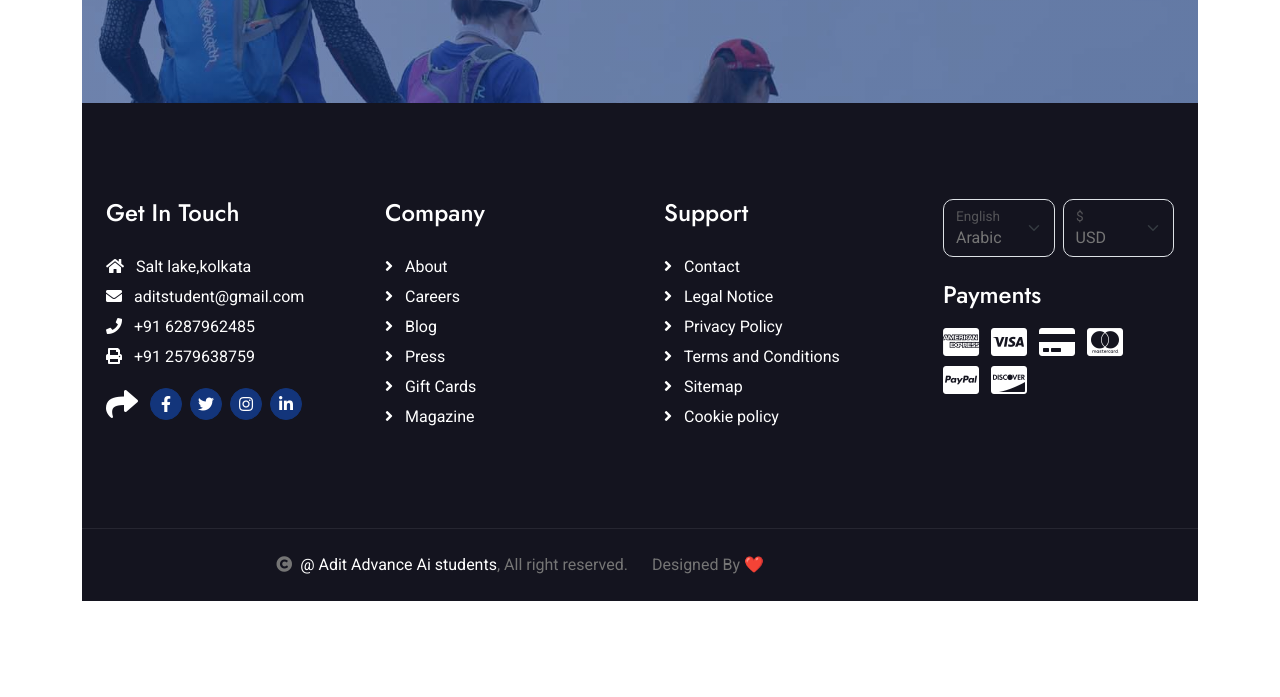
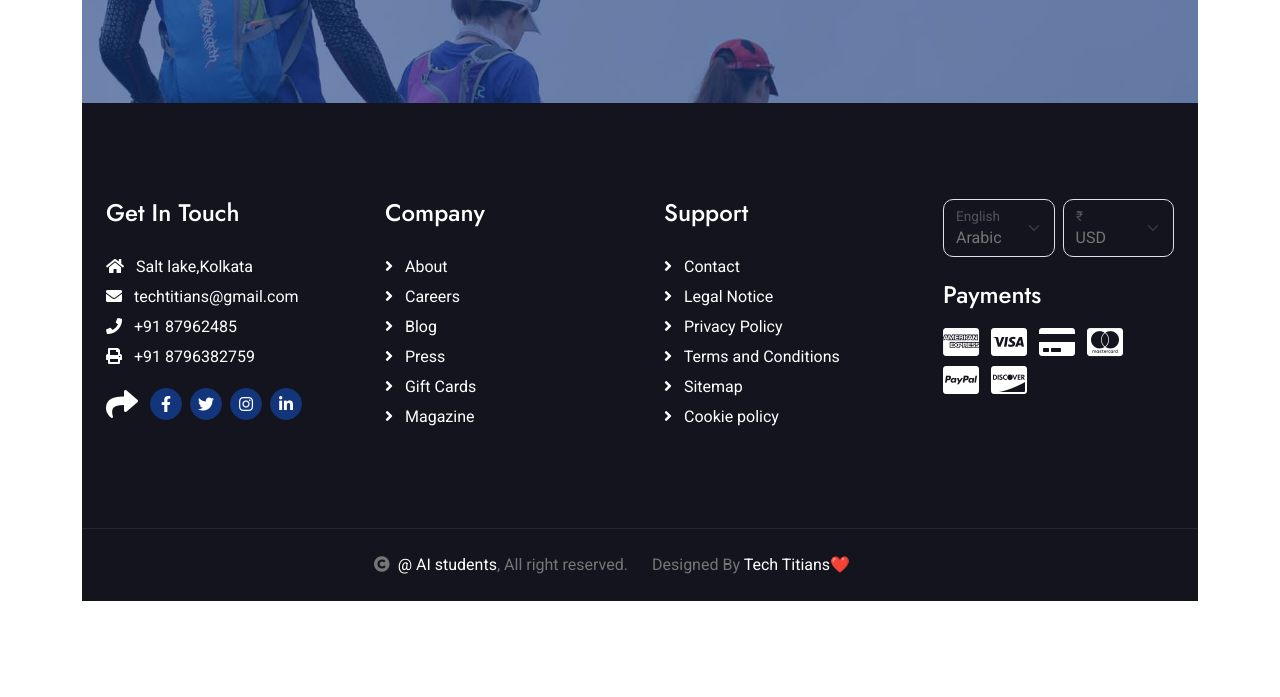
Before and after one commit to aashikaraj/AI-Project, a Flask app: page /about in a window 1280 px wide. Shown: the part 2138-2835 px from the top of the page. Run offline with Flask 3, Linux system fonts and the light colour scheme; some libraries are stand-ins or nearby versions.

Commit message:
footer.html

```diff
--- a/OJT/templates/footer.html
+++ b/OJT/templates/footer.html
@@ -31,10 +31,10 @@
                     <div class="col-md-6 col-lg-6 col-xl-3">
                         <div class="footer-item d-flex flex-column">
                             <h4 class="mb-4 text-white">Get In Touch</h4>
-                            <a href=""><i class="fas fa-home me-2"></i> Salt lake,kolkata <west-bangol></west-bangol></a>
-                            <a href=""><i class="fas fa-envelope me-2"></i> aditstudent@gmail.com</a>
-                            <a href=""><i class="fas fa-phone me-2"></i> +91 6287962485</a>
-                            <a href="" class="mb-3"><i class="fas fa-print me-2"></i> +91 2579638759</a>
+                            <a href=""><i class="fas fa-home me-2"></i> Salt lake,Kolkata <west-bangol></west-bangol></a>
+                            <a href=""><i class="fas fa-envelope me-2"></i> techtitians@gmail.com</a>
+                            <a href=""><i class="fas fa-phone me-2"></i> +91 87962485</a>
+                            <a href="" class="mb-3"><i class="fas fa-print me-2"></i> +91 8796382759</a>
                             <div class="d-flex align-items-center">
                                 <i class="fas fa-share fa-2x text-white me-2"></i>
                                 <a class="btn-square btn btn-primary rounded-circle mx-1" href=""><i class="fab fa-facebook-f"></i></a>
@@ -91,7 +91,7 @@
                                                 <option value="3">INR</option>
                                                 <option value="3">GBP</option>
                                             </select>
-                                            <label for="select1">$</label>
+                                            <label for="select1">₹</label>
                                         </div>
                                     </form>
                                 </div>
@@ -118,13 +118,13 @@
             <div class="container">
                 <div class="row g-4 align-items-center">
                     <div class="col-md-6 text-center text-md-end mb-md-0">
-                        <i class="fas fa-copyright me-2"></i><a class="text-white" href="#">@ Adit Advance Ai students</a>, All right reserved.
+                        <i class="fas fa-copyright me-2"></i><a class="text-white" href="#">@ AI students</a>, All right reserved.
                     </div>
                     <div class="col-md-6 text-center text-md-start">
                         <!--/*** This template is free as long as you keep the below author’s credit link/attribution link/backlink. ***/-->
                         <!--/*** If you'd like to use the template without the below author’s credit link/attribution link/backlink, ***/-->
                         <!--/*** you can purchase the Credit Removal License from "https://htmlcodex.com/credit-removal". ***/-->
-                        Designed By <a class="text-white">❤️</a></a>
+                        Designed By <a class="text-white">Tech Titians❤️</a></a>
                     </div>
                     </div>
                 </div>
```
